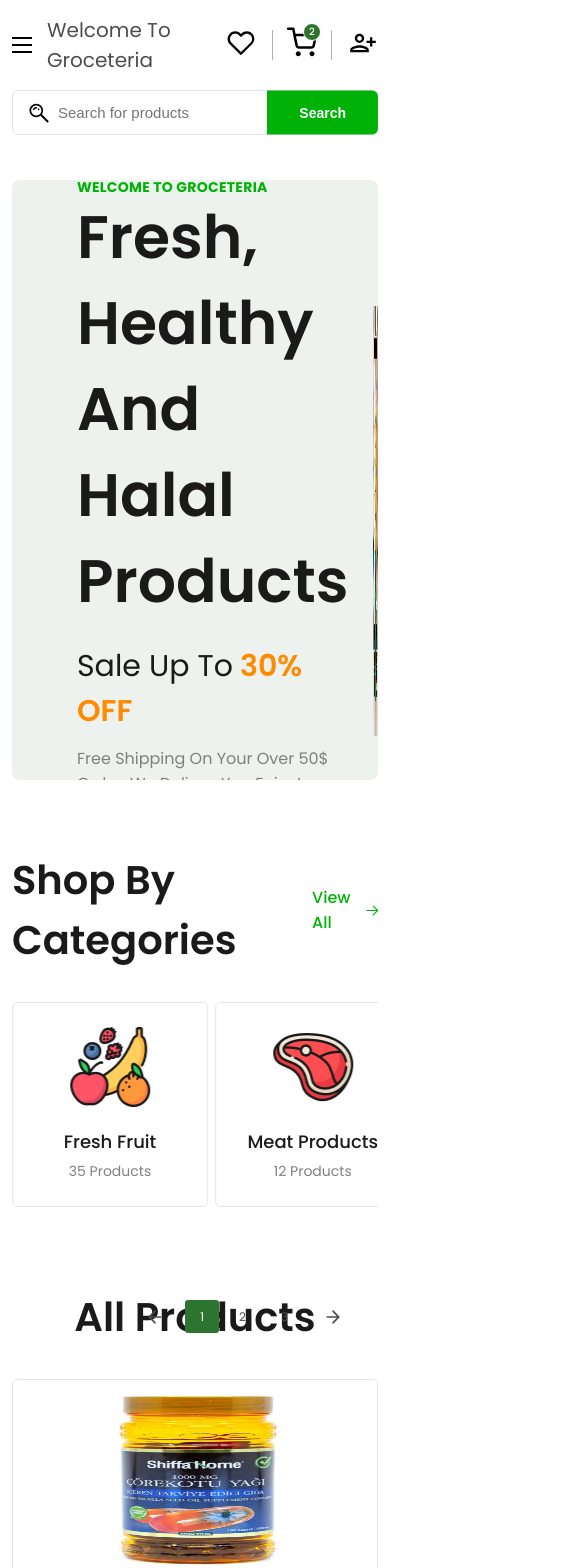
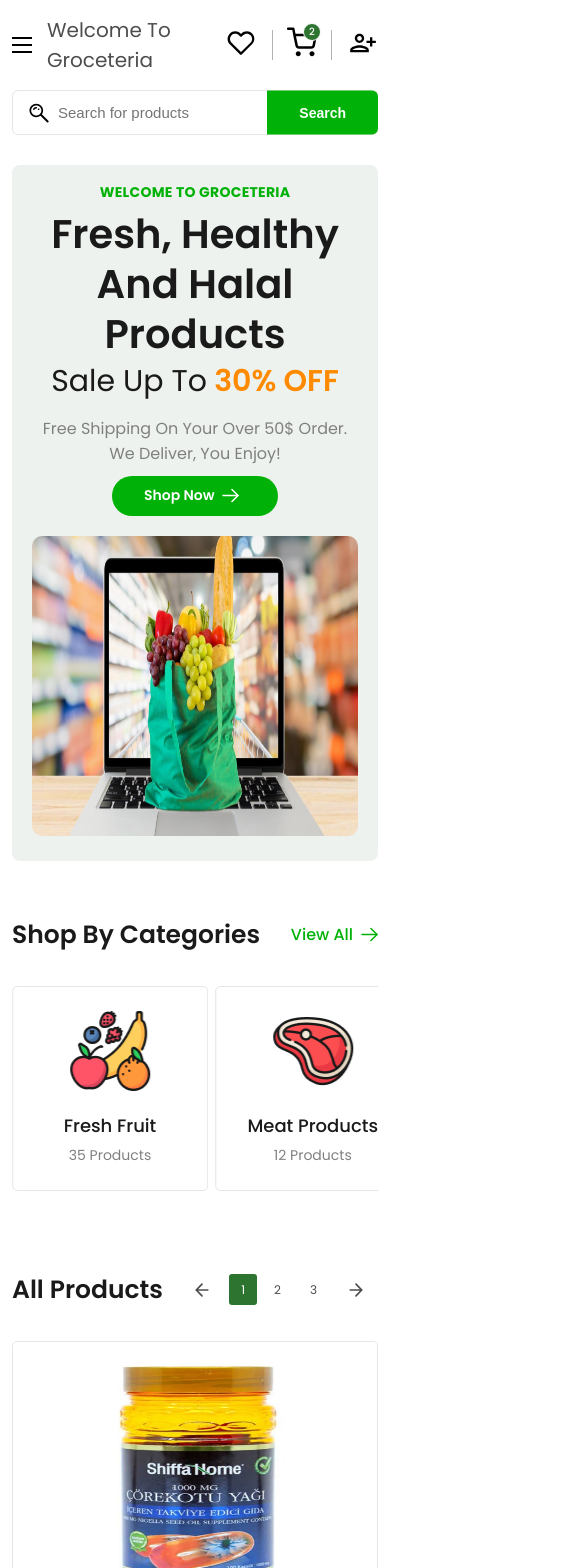
Before and after one commit to mukhammadalime/greceteria, a React (Create React App) app: page /home in a window 390 px wide. Shown: the top 1568 px of the page, 585 px wide, since content can reach past the window. Built offline with nearby package versions, Linux system fonts and the light colour scheme.

Commit message:
made homepage responsive

```diff
--- a/src/assets/sass/components/_product-card.scss
+++ b/src/assets/sass/components/_product-card.scss
@@ -31,6 +31,14 @@
       width: 100%;
       height: 20rem;
       transition: all 0.3s linear;
+
+      @media (max-width: 768px) {
+        height: 25rem;
+      }
+
+      @media (max-width: 600px) {
+        height: 30rem;
+      }
     }
 
     &:hover {
--- a/src/assets/sass/layout/_banner.scss
+++ b/src/assets/sass/layout/_banner.scss
@@ -3,7 +3,7 @@
     width: 100%;
     height: 60rem;
     border-radius: 0.8rem;
-    margin: 3rem 0 3rem 0;
+    margin: 3rem 0;
     background-color: #edf2ee;
     padding-left: 6.5rem;
     display: grid;
@@ -55,6 +55,7 @@
 
   &__photo {
     img {
+      border-radius: 1rem;
       max-width: 96%;
       height: 43rem;
     }
@@ -63,7 +64,6 @@
 
 .banner__shop-now {
   width: 16.6rem;
-  font-weight: 600;
   margin-top: 3.2rem;
   border-radius: 4.3rem;
   font-size: 1.4rem;
@@ -84,3 +84,49 @@
     background-color: #2c742f;
   }
 }
+
+/////////////////////////////////////
+.banner {
+  &__content {
+    @media (max-width: 900px) {
+      grid-template-columns: unset;
+      height: max-content;
+      padding: 2rem;
+      row-gap: 2rem;
+    }
+
+    @media (max-width: 768px) {
+      margin: 1.5rem 0;
+    }
+  }
+
+  &__text-content {
+    @media (max-width: 768px) {
+      text-align: center;
+    }
+
+    h2 {
+      @media (max-width: 768px) {
+        font-size: 4rem;
+        line-height: 5rem;
+        margin: 1rem 0 0 0;
+      }
+    }
+  }
+
+  &__photo {
+    img {
+      @media (max-width: 768px) {
+        max-width: unset;
+        width: 100%;
+        height: 30rem;
+      }
+    }
+  }
+
+  &__shop-now {
+    @media (max-width: 768px) {
+      margin: 1rem auto 0;
+    }
+  }
+}
--- a/src/assets/sass/layout/_footer.scss
+++ b/src/assets/sass/layout/_footer.scss
@@ -8,6 +8,7 @@
     justify-content: space-around;
     align-items: center;
     flex-wrap: wrap;
+    row-gap: 2rem;
   }
 
   &__brand-info {
@@ -49,6 +50,10 @@
     span:nth-child(1) {
       margin-left: 0;
     }
+
+    span:nth-child(2) {
+      margin-right: 0;
+    }
   }
 
   &__navigation {
@@ -83,6 +88,12 @@
       }
     }
   }
+
+  &__navigation-container {
+    display: flex;
+    column-gap: 3rem;
+  }
+
   &__mobile {
     &--content {
       width: max-content;
@@ -147,6 +158,7 @@
 .social__icon {
   display: flex;
   align-items: center;
+  justify-content: center;
 
   &--link {
     width: 4rem;
@@ -179,3 +191,64 @@
     }
   }
 }
+
+// FOOTER RESPONSIVE
+.footer {
+  @media (max-width: 768px) {
+    &__top {
+      display: grid;
+      grid-template-columns: repeat(2, max-content);
+      row-gap: 2rem;
+      padding: 3rem 0;
+    }
+
+    &__brand-contact span {
+      margin: 0 1rem;
+    }
+
+    &__mobile {
+      grid-column: 1/3;
+      justify-self: center;
+    }
+
+    &__mobile--content {
+      display: flex;
+      column-gap: 2rem;
+    }
+    &__mobile--item {
+      height: max-content;
+      margin-bottom: 0 !important;
+    }
+  }
+
+  @media (max-width: 660px) {
+    &__top {
+      display: flex;
+      flex-direction: column;
+      row-gap: 3rem;
+    }
+
+    &__brand-info {
+      text-align: center;
+      h4 {
+        margin-bottom: 0;
+      }
+
+      p {
+        margin-bottom: 1.2rem;
+      }
+    }
+
+    &__navigation-container {
+      width: 100%;
+      justify-content: space-around;
+    }
+
+    &__bottom {
+      display: grid;
+      padding: 1.5rem 0;
+      justify-content: center;
+      row-gap: 1.5rem;
+    }
+  }
+}
--- a/src/assets/sass/layout/_section.scss
+++ b/src/assets/sass/layout/_section.scss
@@ -25,6 +25,33 @@
     text-transform: capitalize;
     font-size: 4rem;
     font-weight: 600;
+
+    @media (max-width: 768px) {
+      font-size: 3rem;
+    }
+    @media (max-width: 600px) {
+      font-size: 2.5rem;
+    }
+  }
+}
+
+// ALL PRODUCTS SECTION HEAD RESPONSIVE
+.all-products__section-head {
+  @media (max-width: 768px) {
+    display: flex;
+    justify-content: space-between;
+  }
+
+  ul {
+    @media (max-width: 768px) {
+      position: unset;
+    }
+
+    .page-num {
+      @media (max-width: 600px) {
+        padding: 0.7rem 1.2rem;
+      }
+    }
   }
 }
 
--- a/src/assets/sass/pages/_news.scss
+++ b/src/assets/sass/pages/_news.scss
@@ -7,6 +7,7 @@
   overflow: hidden;
   max-width: 41.5rem;
   text-decoration: none;
+  display: block;
 
   &:hover {
     border-color: transparent;
@@ -51,17 +52,26 @@
       }
     }
   }
+
   &__img {
     height: 32.5rem;
     width: 100%;
     object-fit: cover;
     transition: all 0.3s linear;
     cursor: pointer;
+
+    @media (max-width: 600px) {
+      height: 25rem;
+    }
   }
 
   &__content {
     background-color: #fff;
     padding: 2rem;
+
+    @media (max-width: 600px) {
+      padding: 1.5rem;
+    }
 
     p {
       margin: 0 0 0.8rem 0;
@@ -74,6 +84,10 @@
 
 .news-card-swiper {
   width: 41.5rem;
+
+  @media (max-width: 600px) {
+    width: 35rem;
+  }
 }
 
 .all-news {
--- a/src/components/CustomProductsCarousel.tsx
+++ b/src/components/CustomProductsCarousel.tsx
@@ -113,7 +113,6 @@ const CustomProductsCarousel = ({ text }: { text: string }) => {
     <div className="section-sm">
       <div className="container">
         <SectionHead text={text} />
-        <div className="all-products">
         <Swiper
           grabCursor={true}
           modules={[Autoplay]}
@@ -137,7 +136,6 @@ const CustomProductsCarousel = ({ text }: { text: string }) => {
         </Swiper>
       </div>
     </div>
-    </div>
   );
 };
 
--- a/src/layout/AllProductCards.tsx
+++ b/src/layout/AllProductCards.tsx
@@ -31,7 +31,10 @@ const AllProductCards = () => {
     <>
       <div className="section-md">
         <div className="container">
-          <div className="section__head" style={{ position: "relative" }}>
+          <div
+            className="section__head all-products__section-head"
+            style={{ position: "relative" }}
+          >
             <h2>All Products</h2>
             <PaginationButtons
               pageCount={pageCount}
--- a/src/layout/footer/FooterNavigation.tsx
+++ b/src/layout/footer/FooterNavigation.tsx
@@ -13,10 +13,16 @@ const myHelpsItems = [
   { name: "About Us", link: "/about-us" },
 ];
 
-const FooterNavigation = ({ text }: { text: string }) => {
+const FooterNavigation = ({
+  text,
+  className,
+}: {
+  text: string;
+  className?: string;
+}) => {
   let items = text === "My Account" ? myAccountItems : myHelpsItems;
   return (
-    <ul className="footer__navigation">
+    <ul className={`footer__navigation ${className}`}>
       <li className="footer__navigation--title">{text}</li>
       {items.map((item, i) => (
         <li className="footer__navigation--link" key={i}>
--- a/src/layout/footer/index.tsx
+++ b/src/layout/footer/index.tsx
@@ -11,14 +11,17 @@ const Footer = () => {
             <h4>Groceteria</h4>
             <p>
               Morbi cursus porttitor enim lobortis molestie. Duis gravida turpis
-              dui, eget bibendum magna congue nec.
+              dui.
             </p>
             <div className="footer__brand-contact">
               <span>+821057012806</span> or <span>groceteria@gmail.com</span>
             </div>
           </div>
-          <FooterNavigation text="My Account" />
-          <FooterNavigation text="My Help" />
+          <div className="footer__navigation-container">
+            <FooterNavigation text="My Account" />
+            <FooterNavigation text="My Help" />
+          </div>
+
           <FooterMobile />
         </div>
         <div className="footer__bottom">
```
Also changed, not shown: todos.txt (added). Lines whose indentation alone changed are shown as unchanged.
